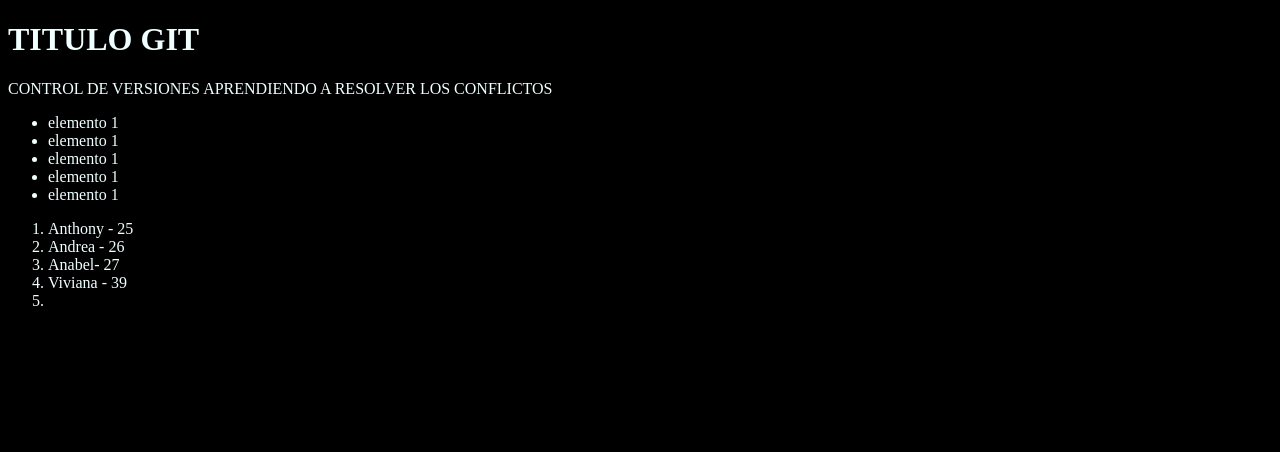
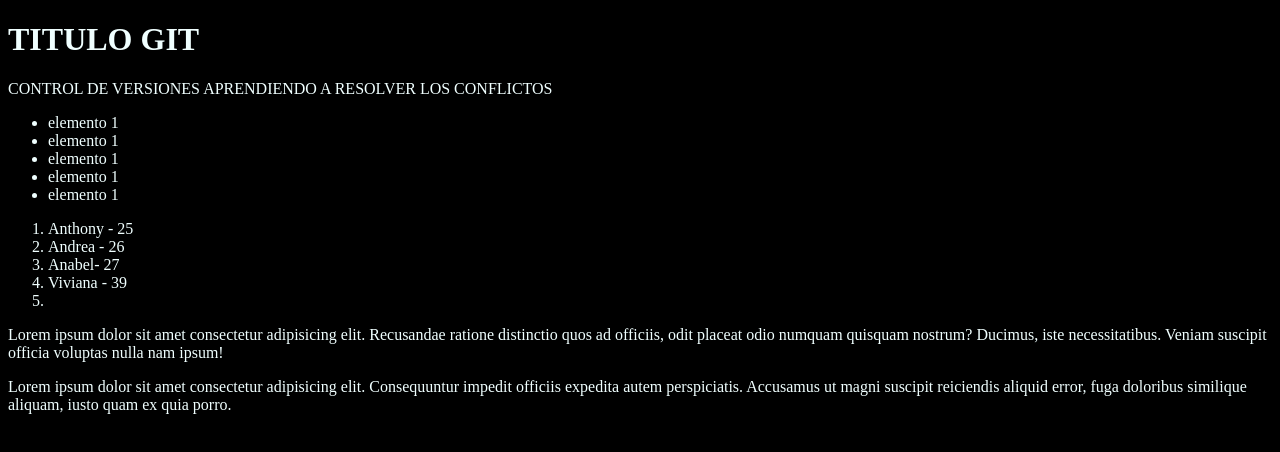
Before and after one commit to anthonycampoc/atlast-proyecto1, a plain HTML site: page index.html in a window 1280 px wide. Drawn offline with Linux system fonts and the light colour scheme.

Commit message:
Agregando Parrafos

```diff
--- a/index.html
+++ b/index.html
@@ -24,7 +24,9 @@
         <li>Viviana - 39</li>
         <li></li>
     </ol>
+    <p>Lorem ipsum dolor sit amet consectetur adipisicing elit. Recusandae ratione distinctio quos ad officiis, odit placeat odio numquam quisquam nostrum? Ducimus, iste necessitatibus. Veniam suscipit officia voluptas nulla nam ipsum!</p>
 
+    <p>Lorem ipsum dolor sit amet consectetur adipisicing elit. Consequuntur impedit officiis expedita autem perspiciatis. Accusamus ut magni suscipit reiciendis aliquid error, fuga doloribus similique aliquam, iusto quam ex quia porro.</p>
     <script src="index.js"></script>
 
 </body>
```
